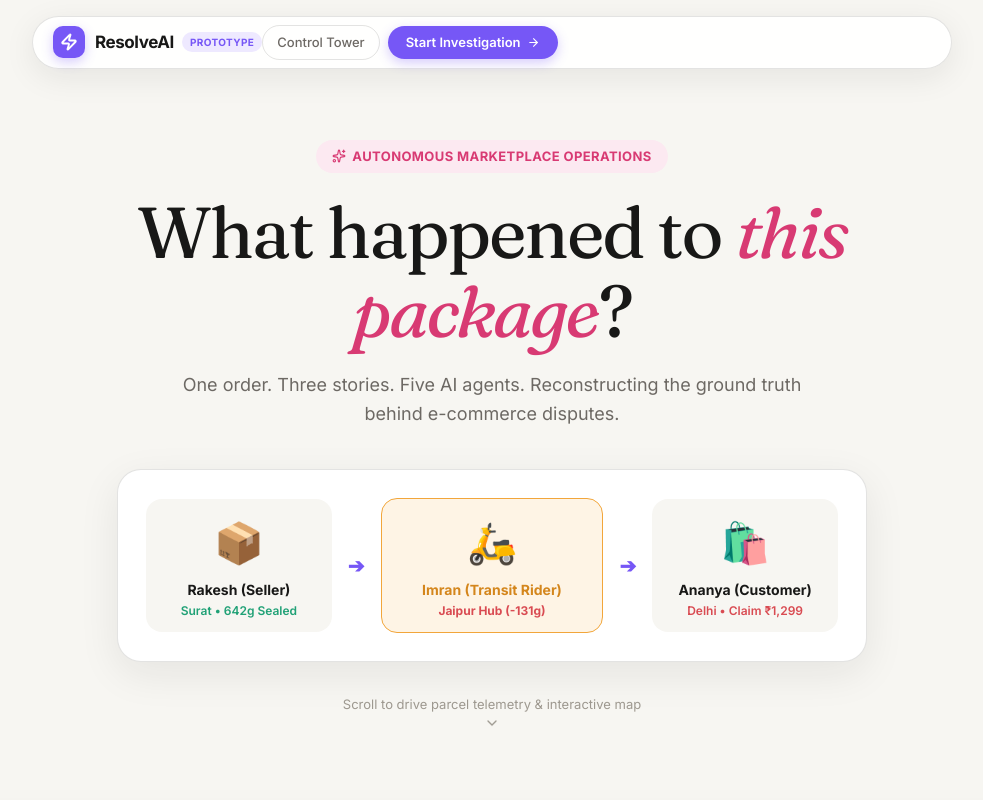
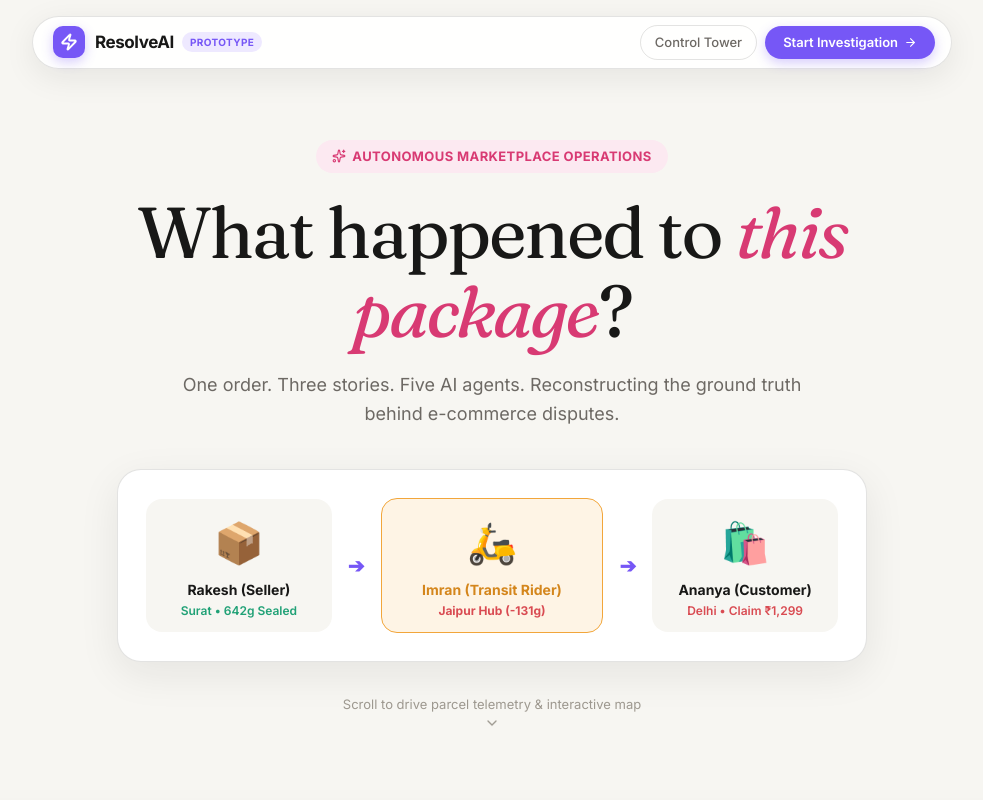
Before and after one commit to SakshiMalhotra18/Meesho, a Next.js app: page / in a window 1280 px wide. Shown: the top 800 px of the page, without its empty margins (148-1131 px from the left). Built offline with nearby package versions, Linux system fonts and the light colour scheme.

Commit message:
Fix justify property typo to justifyContent in header navbar

```diff
--- a/components/landing/InteractiveLanding.tsx
+++ b/components/landing/InteractiveLanding.tsx
@@ -178,7 +178,7 @@ export default function InteractiveLanding() {
           borderRadius: '9999px',
           padding: '8px 16px 8px 20px',
           display: 'flex',
-          justify: 'space-between',
+          justifyContent: 'space-between',
           alignItems: 'center',
           zIndex: 1000,
           boxShadow: '0 8px 32px rgba(24, 24, 23, 0.08)',
```
